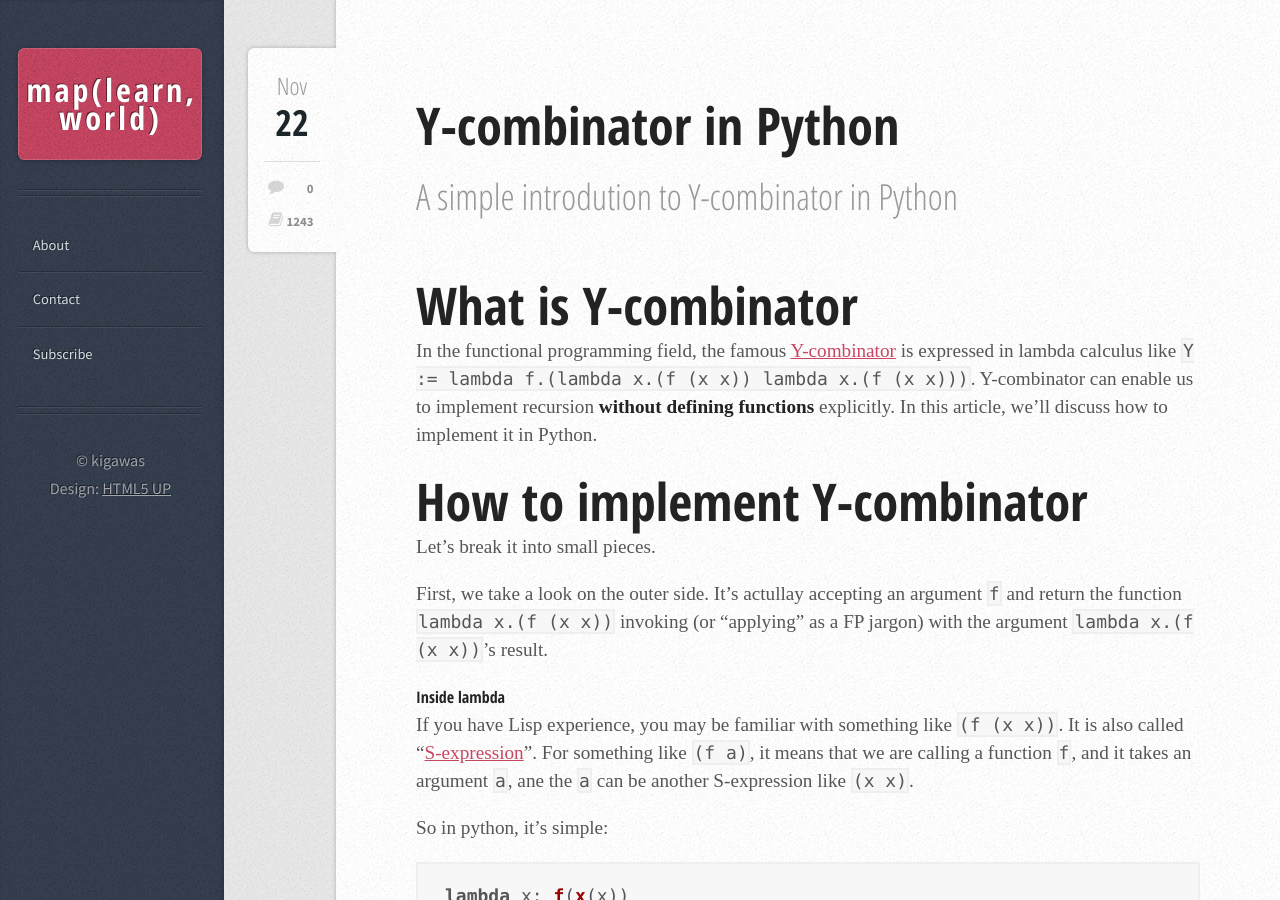
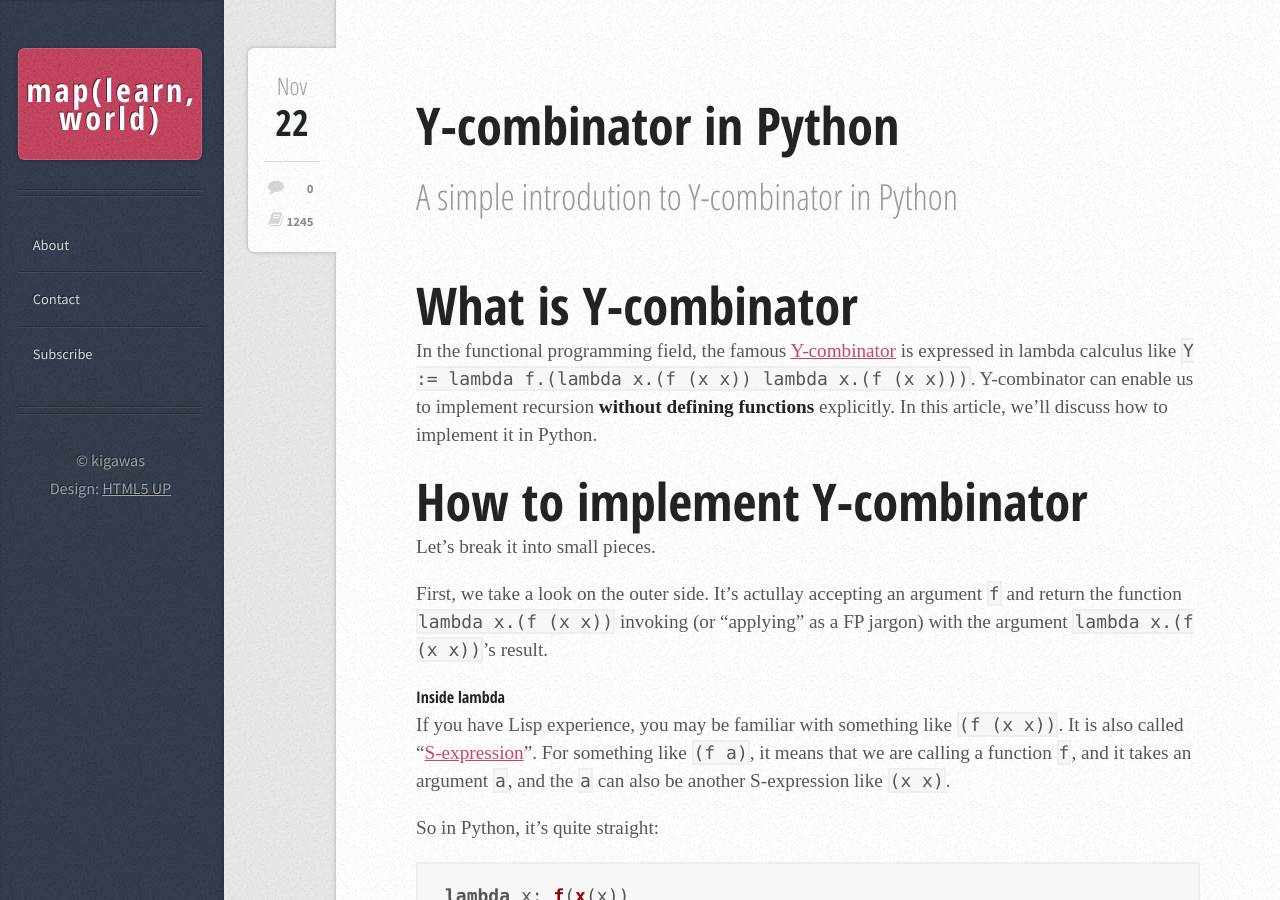
Before and after one commit to kigawas/kigawas.github.io, a Jekyll site: the page built from _posts/2018-11-22-y-combinator-in-python.md, in a window 1280 px wide and 900 px high. Built offline with Jekyll 4.4.1, drawn with Linux system fonts in a browser that asks for light colours; some web fonts are replaced; comment, search, counter and statistics services are not loaded.

Commit message:
Update 2018-11-22-y-combinator-in-python.md

````diff
--- a/_posts/2018-11-22-y-combinator-in-python.md
+++ b/_posts/2018-11-22-y-combinator-in-python.md
@@ -15,9 +15,9 @@
 
 ### Inside lambda
 
-If you have Lisp experience, you may be familiar with something like `(f (x x))`. It is also called "[S-expression](https://www.wikiwand.com/en/S-expression)". For something like `(f a)`, it means that we are calling a function `f`, and it takes an argument `a`, ane the `a` can be another S-expression like `(x x)`.
+If you have Lisp experience, you may be familiar with something like `(f (x x))`. It is also called "[S-expression](https://www.wikiwand.com/en/S-expression)". For something like `(f a)`, it means that we are calling a function `f`, and it takes an argument `a`, and the `a` can also be another S-expression like `(x x)`.
 
-So in python, it's simple:
+So in Python, it's quite straight:
 
 ```python
 lambda x: f(x(x))
````
